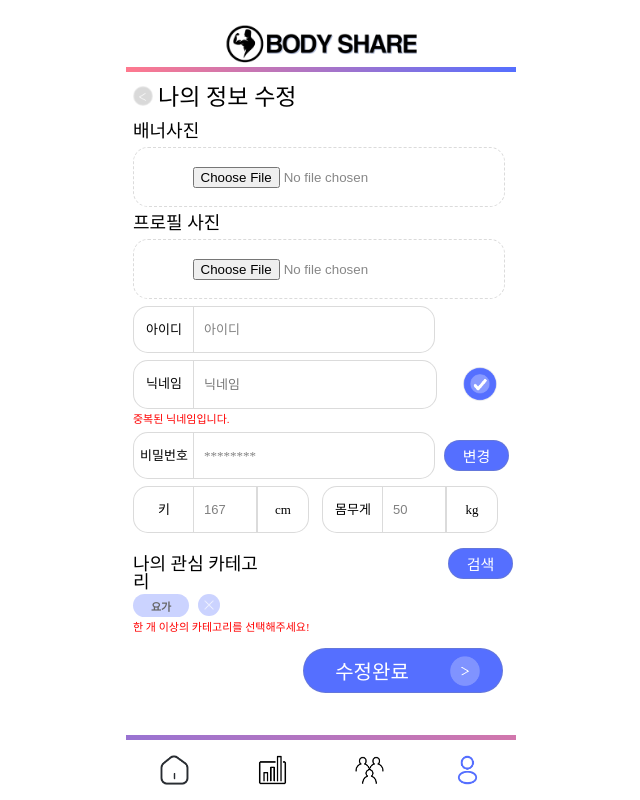
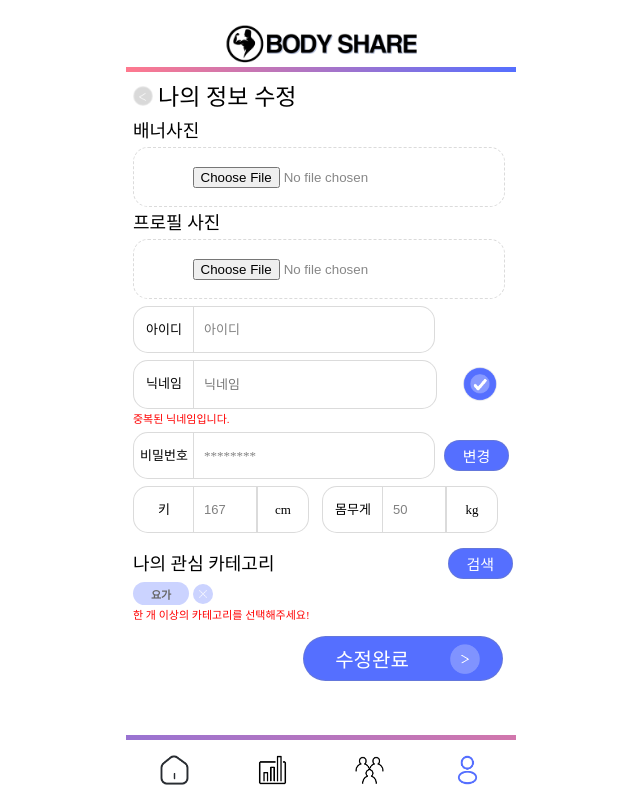
Before and after one commit to UNILION/BodyShare, a React (Create React App) app in the folder BodyShare-app/: page /mypage/modify in a window 1280 px wide. Shown: the whole page, without its empty margins (319-959 px from the left). Built offline with nearby package versions, Linux system fonts and the light colour scheme.

Commit message:
refactor: css변경

```diff
--- a/BodyShare-app/src/pages/mypage/myprofilemod/CateMod.js
+++ b/BodyShare-app/src/pages/mypage/myprofilemod/CateMod.js
@@ -20,15 +20,16 @@ const Catetitle = styled.p`
 const Cateul = styled.div`
   margin-top: 3px;
   display: grid;
-  grid-template-columns: 65px auto;
+  grid-template-columns: 60px auto;
 `;
 
 const Xbutton = styled.img`
-  width: 22px;
-  height: 22px;
+  width: 20px;
+  height: 20px;
   background-color: rgba(85, 111, 255, 0.3);
   border-radius: 15px;
   cursor: pointer;
+  margin-top: 2px;
 `;
 
 const Catewarnig = styled.p`
@@ -51,7 +52,7 @@ const CateMod = function () {
           height="31px"
           fs="15px"
           mt="8px"
-          ml="175px"
+          ml="173px"
         />
       </Cateckul>
       <Cateul>
```
